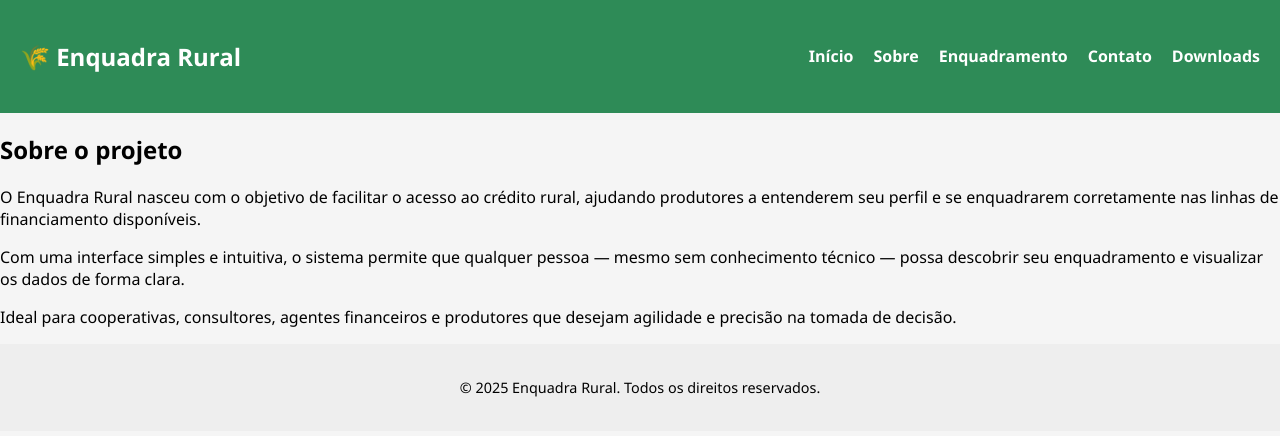
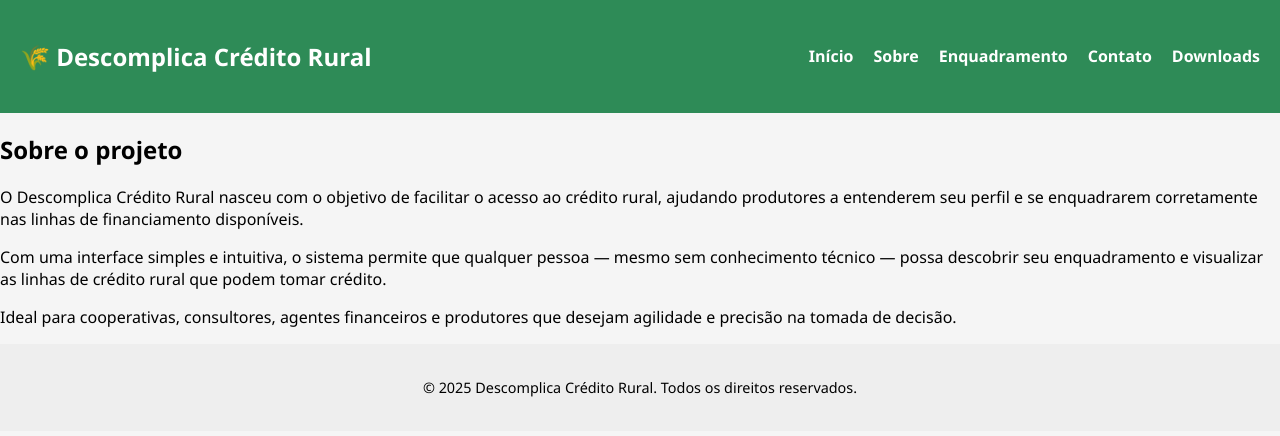
Before and after one commit to enquadrarural/enquadra-rural, a plain HTML site: page sobre.html in a window 1280 px wide. Drawn offline with Linux system fonts and the light colour scheme.

Commit message:
Add files via upload

```diff
--- a/sobre.html
+++ b/sobre.html
@@ -2,14 +2,14 @@
 <html lang="pt-BR">
 <head>
   <meta charset="UTF-8">
-  <title>Sobre - Enquadra Rural</title>
+  <title>Sobre - Descomplica Crédito Rural</title>
   <meta name="viewport" content="width=device-width, initial-scale=1.0">
   <link rel="stylesheet" href="style.css">
 </head>
 <body>
   <header>
     <nav>
-      <h1>🌾 Enquadra Rural</h1>
+      <h1>🌾 Descomplica Crédito Rural</h1>
 <ul>
   <li><a href="index.html">Início</a></li>
   <li><a href="sobre.html">Sobre</a></li>
@@ -23,14 +23,14 @@
   <main>
     <section class="sobre">
       <h2>Sobre o projeto</h2>
-      <p>O Enquadra Rural nasceu com o objetivo de facilitar o acesso ao crédito rural, ajudando produtores a entenderem seu perfil e se enquadrarem corretamente nas linhas de financiamento disponíveis.</p>
-      <p>Com uma interface simples e intuitiva, o sistema permite que qualquer pessoa — mesmo sem conhecimento técnico — possa descobrir seu enquadramento e visualizar os dados de forma clara.</p>
+      <p>O Descomplica Crédito Rural nasceu com o objetivo de facilitar o acesso ao crédito rural, ajudando produtores a entenderem seu perfil e se enquadrarem corretamente nas linhas de financiamento disponíveis.</p>
+      <p>Com uma interface simples e intuitiva, o sistema permite que qualquer pessoa — mesmo sem conhecimento técnico — possa descobrir seu enquadramento e visualizar as linhas de crédito rural que podem tomar crédito.</p>
       <p>Ideal para cooperativas, consultores, agentes financeiros e produtores que desejam agilidade e precisão na tomada de decisão.</p>
     </section>
   </main>
 
   <footer>
-    <p>&copy; 2025 Enquadra Rural. Todos os direitos reservados.</p>
+    <p>&copy; 2025 Descomplica Crédito Rural. Todos os direitos reservados.</p>
   </footer>
 </body>
 </html>
```
Also changed, not shown: contato.html (+3 -3 lines), download.html (+3 -3 lines), enquadramento.html (+2 -2 lines), index.html (+1 -0 lines), favicon.png (added).
